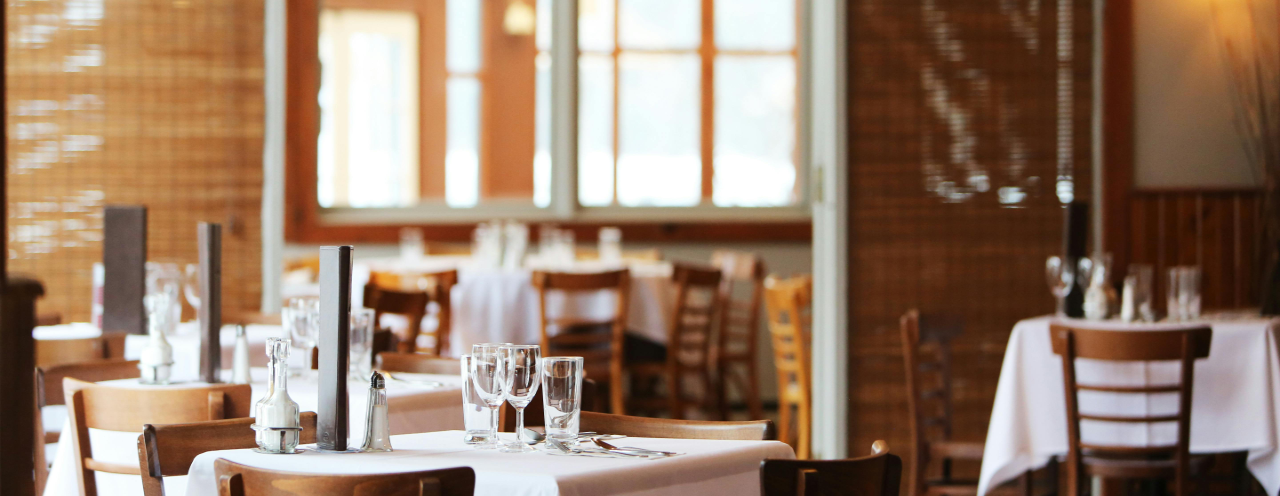
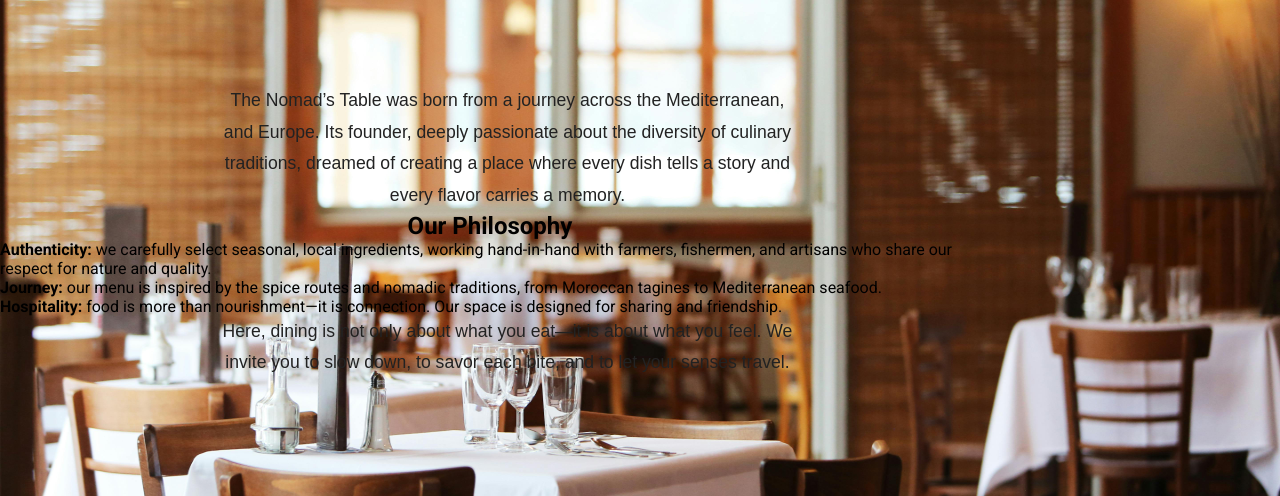
Before and after one commit to RamyGarici/restaurant-page, a website built with webpack: page src/template.html in a window 1280 px wide. Both pictures are taken after a click on the button "About". Shown: the part 304-800 px from the top of the page. Built offline with nearby package versions, Linux system fonts and the light colour scheme; files whose address does not match are found by name.

Commit message:
about us text

```diff
--- a/src/about.js
+++ b/src/about.js
@@ -1,28 +1,34 @@
-
 import aboutimg from "./assets/about.jpg"
 
- const body = document.querySelector("body");
+const body = document.querySelector("body");
+const content = document.querySelector("#content");
 
+const about = () => {
+  if (!content) return;
 
+  body.style.backgroundImage = `url(${aboutimg})`;
 
+  content.innerHTML = `
+    <h1 class="about-title hero-text">About Us</h1>
 
-const content = document.querySelector("#content");
-const about = ()=>{
-    if(!content) return;
-    body.style.backgroundImage=`url(${aboutimg})`;
-    content.innerHTML = ` <h1 class="hero-text">About Us</h1>
+    <p class="about-intro">
+      The Nomad’s Table was born from a journey across the Mediterranean, and Europe.
+      Its founder, deeply passionate about the diversity of culinary traditions, dreamed of creating
+      a place where every dish tells a story and every flavor carries a memory.
+    </p>
 
+    <h2 class="about-subtitle">Our Philosophy</h2>
+    <ul class="about-list">
+      <li><strong>Authenticity:</strong> we carefully select seasonal, local ingredients, working hand-in-hand with farmers, fishermen, and artisans who share our respect for nature and quality.</li>
+      <li><strong>Journey:</strong> our menu is inspired by the spice routes and nomadic traditions, from Moroccan tagines to Mediterranean seafood.</li>
+      <li><strong>Hospitality:</strong> food is more than nourishment—it is connection. Our space is designed for sharing and friendship.</li>
+    </ul>
 
+    <p class="about-conclusion">
+      Here, dining is not only about what you eat—it is about what you feel.
+      We invite you to slow down, to savor each bite, and to let your senses travel.
+    </p>
+  `;
+};
 
-
-
-
-
-    `
-
-
-
-
-
-}
-    export default about
+export default about;
--- a/src/styles.css
+++ b/src/styles.css
@@ -149,6 +149,9 @@ footer {
   color: #aaa;
 }
 
+
+
+
 /* Responsive */
 
 @media (max-width: 1024px) {
```
